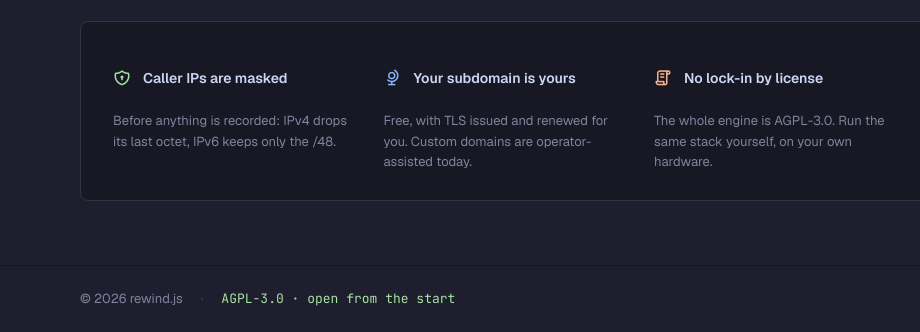
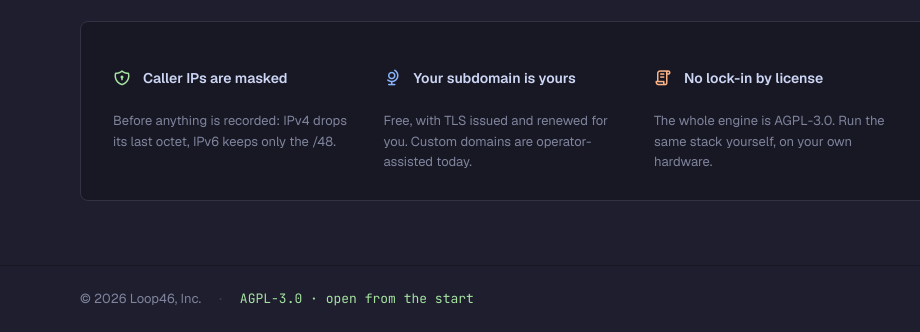
Before and after one commit to anarchodev/rewind-apps, a plain HTML site: page marketing/_static/index.html in a window 1280 px wide. Shown: the part 2950-3282 px from the top of the page, 0-920 px from the left. Drawn offline with nearby package versions, Linux system fonts and the light colour scheme.

Commit message:
marketing: name the entity in the copyright line (rove#323)
The landing-page footer said "© 2026 rewind.js" while all seven docs-site
footers said "© 2026 Loop46, Inc. · rewind.js" — the two public surfaces
disagreed about who publishes them, and neither named an entity a reader
could act on.

The rule, now recorded: legal name in legal contexts (copyright, license,
policies), product name in prose. Loop46, Inc. is a Washington corporation
and is already the holder in LICENSE and every SPDX header in both repos;
this is the last public surface that hadn't caught up.

Refs rove#323, rove#332.

Co-Authored-By: Claude Opus 5 (1M context) <noreply@anthropic.com>

```diff
--- a/marketing/_static/index.html
+++ b/marketing/_static/index.html
@@ -316,7 +316,11 @@
 
   <!-- ============ FOOTER ============ -->
   <footer class="footer">
-    <span>© 2026 rewind.js</span>
+    <!-- Legal name in the copyright line, product name everywhere else —
+         the same rule the docs-site footers follow. Loop46, Inc. is the
+         Washington corporation behind rewind.js and is the entity named in
+         LICENSE, the privacy policy, and the terms. -->
+    <span>© 2026 Loop46, Inc.</span>
     <span class="footer-sep">·</span>
     <span class="footer-mark">AGPL-3.0 · open from the start</span>
     <div class="footer-spacer"></div>
```
